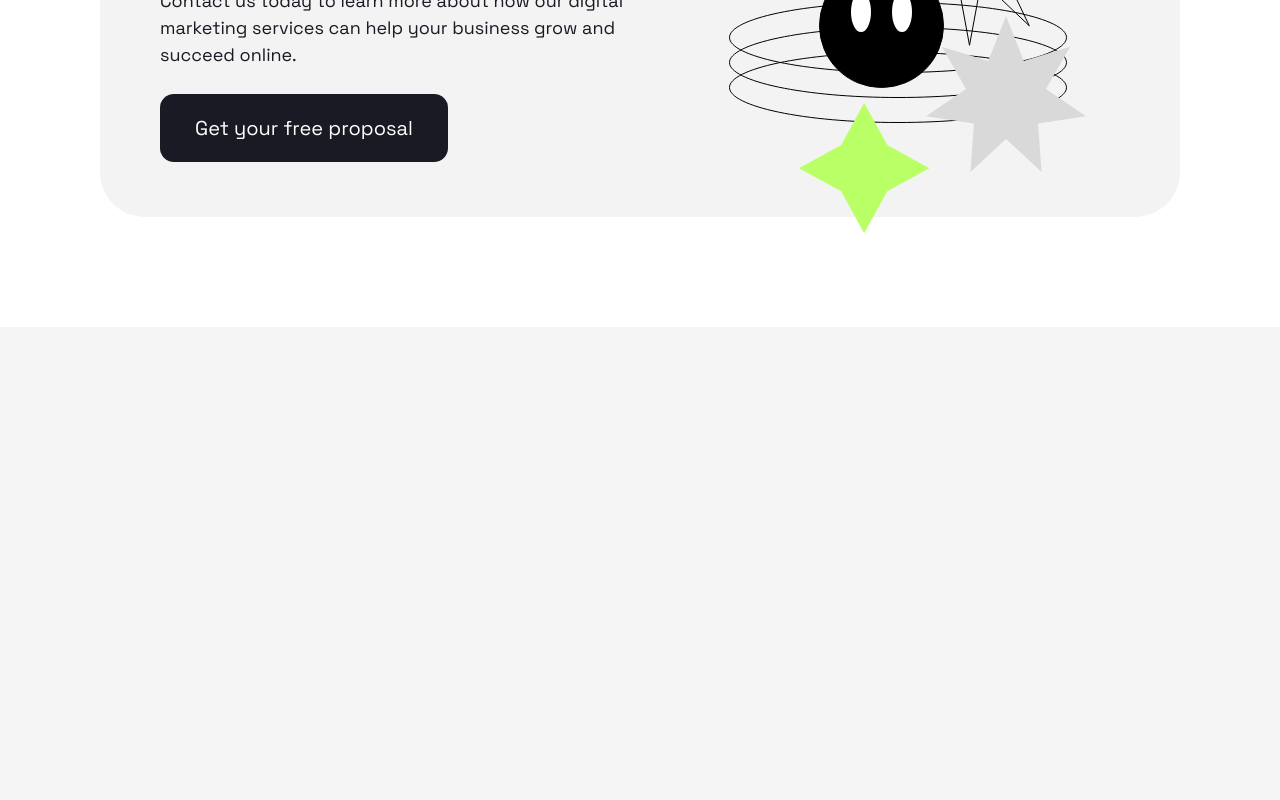
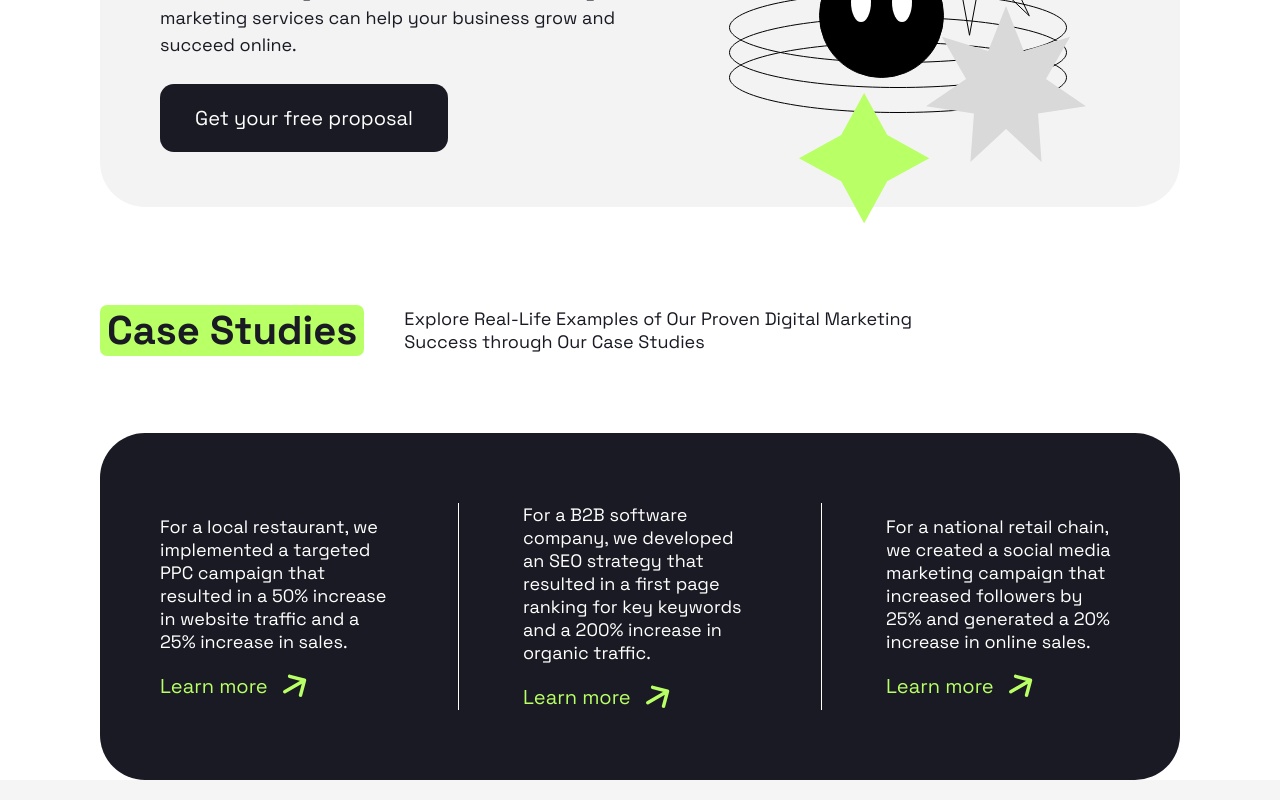
Before and after one commit to carlosresendeP/teste-Asimov, a React (Vite) app in the folder parte1/: page / in a window 1280 px wide. Shown: the part 2307-3107 px from the top of the page. Before the commit the page ends 2634 px from the top, so only its background shows below. Built offline with nearby package versions, Linux system fonts and the light colour scheme.

Commit message:
feat: implement Case Studies section component with responsive styling and data mapping

```diff
--- a/parte1/src/App.tsx
+++ b/parte1/src/App.tsx
@@ -1,6 +1,7 @@
 
 import { Hero } from "./Components/Hero/Hero.tsx";
 import { Services } from "./Components/Services/Services.tsx";
+import { CaseStudies } from "./Components/CaseStudies/CaseStudies.tsx";
 import { CTA } from "./Components/CTA/CTA.tsx";
 import { GlobalStyles } from "./styles/GlobalStyles";
 import { ThemeProvider } from "styled-components";
@@ -13,6 +14,7 @@ function App() {
       <Hero />
       <Services />
       <CTA />
+      <CaseStudies />
     </ThemeProvider>
   );
 }
--- a/parte1/src/Components/CTA/CTA.Styled.ts
+++ b/parte1/src/Components/CTA/CTA.Styled.ts
@@ -2,7 +2,7 @@ import styled from 'styled-components'
 import { Button } from '../UI/Button/Button'
 
 export const CTASection = styled.section`
-  padding: 110px 0;
+  padding: 100px 0;
   background-color: ${({ theme }) => theme.colors.white};
 
 
--- /dev/null
+++ b/parte1/src/Components/CaseStudies/CaseStudies.Styled.ts
@@ -0,0 +1,107 @@
+import styled from 'styled-components'
+
+export const CaseStudiesSection = styled.section`
+  background-color: ${({ theme }) => theme.colors.white};
+  margin-bottom: 20px;
+`
+
+export const SectionHeader = styled.div`
+  width: 100%;
+  display: flex;
+  height: 46px;
+  align-items: center;
+  gap: 40px;
+`
+
+export const Badge = styled.h2`
+  background-color: ${({ theme }) => theme.colors.green};
+  color: ${({ theme }) => theme.colors.black};
+  font-size: ${({ theme }) => theme.fontSizes.sectionTitle};
+  font-weight: 700;
+  padding: 0 7px;
+  border-radius: ${({ theme }) => theme.radius.sm};
+  white-space: nowrap;
+
+  @media (max-width: 768px) {
+    font-size: 24px;
+    line-height: 28px;
+    width: 100%;
+  }
+`
+
+export const Description = styled.p`
+  font-size: 18px;
+  color: ${({ theme }) => theme.colors.black};
+  max-width: 580px;
+
+
+  @media (max-width: 768px) {
+    font-size: 16px;
+    line-height: 24px;
+    width: 100%;
+  }
+`
+
+export const CasesBlock = styled.div`
+  display: flex;
+  max-width: 1234px;
+  min-height: 326px;
+  background-color: ${({ theme }) => theme.colors.black};
+  border-radius: ${({ theme }) => theme.radius.lg};
+  padding: 70px 60px;
+  margin-top: 80px;
+  display: flex;
+  justify-content: space-between;
+  align-items: center;
+  gap:64px;
+
+  @media (max-width: 768px) {
+    flex-direction: column;
+    height: auto;
+  }
+`
+
+export const CaseItem = styled.div`
+  flex: 1;
+  display: flex;
+  flex-direction: column;
+  align-items: start;
+  justify-content: space-between;
+  gap: 20px;
+  width: 286px;
+
+  &:first-child {
+    padding-left: 0;
+  }
+
+  &:last-child {
+    padding-right: 0;
+  }
+`
+
+export const Divider = styled.div`
+  width: 1px;
+  background-color: ${({ theme }) => theme.colors.white};
+  align-self: stretch;
+  flex-shrink: 0;
+`
+
+export const CaseText = styled.p`
+  color: ${({ theme }) => theme.colors.white};
+  font-size: 18px;
+`
+
+export const LearnMoreLink = styled.a`
+  display: flex;
+  align-items: center;
+  gap: 15px;
+  color: ${({ theme }) => theme.colors.green};
+  font-size: ${({ theme }) => theme.fontSizes.body};
+  text-decoration: none;
+  cursor: pointer;
+`
+
+export const ArrowIcon = styled.img`
+  width: 24px;
+  height: 24px;
+`
--- /dev/null
+++ b/parte1/src/Components/CaseStudies/CaseStudies.tsx
@@ -0,0 +1,50 @@
+import { Fragment } from 'react'
+import arrowGreen from '../../assets/icons/Arrow-icon-green.svg'
+import {
+  CaseStudiesSection,
+  SectionHeader,
+  Badge,
+  Description,
+  CasesBlock,
+  CaseItem,
+  Divider,
+  CaseText,
+  LearnMoreLink,
+  ArrowIcon,
+} from './CaseStudies.Styled'
+
+const cases = [
+  'For a local restaurant, we implemented a targeted PPC campaign that resulted in a 50% increase in website traffic and a 25% increase in sales.',
+  'For a B2B software company, we developed an SEO strategy that resulted in a first page ranking for key keywords and a 200% increase in organic traffic.',
+  'For a national retail chain, we created a social media marketing campaign that increased followers by 25% and generated a 20% increase in online sales.',
+]
+
+export const CaseStudies = () => {
+  return (
+    <CaseStudiesSection>
+      <div className="container">
+        <SectionHeader>
+          <Badge>Case Studies</Badge>
+          <Description>
+            Explore Real-Life Examples of Our Proven Digital Marketing Success
+            through Our Case Studies
+          </Description>
+        </SectionHeader>
+        <CasesBlock>
+          {cases.map((text, index) => (
+            <Fragment key={text}>
+              {index > 0 && <Divider />}
+              <CaseItem>
+                <CaseText>{text}</CaseText>
+                <LearnMoreLink href="#">
+                  Learn more
+                  <ArrowIcon src={arrowGreen} alt="" />
+                </LearnMoreLink>
+              </CaseItem>
+            </Fragment>
+          ))}
+        </CasesBlock>
+      </div>
+    </CaseStudiesSection>
+  )
+}
--- a/parte1/src/Components/Services/Services.Styled.ts
+++ b/parte1/src/Components/Services/Services.Styled.ts
@@ -47,7 +47,6 @@ export const ServicesDescription = styled.p`
   font-size: 18px;
   color: ${({ theme }) => theme.colors.black};
   max-width: 580px;
-  line-height: 28px;
 `
 
 export const ServicesGrid = styled.div`
```
Also changed, not shown: parte1/prompts/02-services.md (added, +16 -0 lines), parte1/prompts/04-case-studies.md (added, +17 -0 lines), parte1/src/assets/images/Case-Studies-block.png (added), parte1/src/assets/images/Heading-case-studies.png (added).
